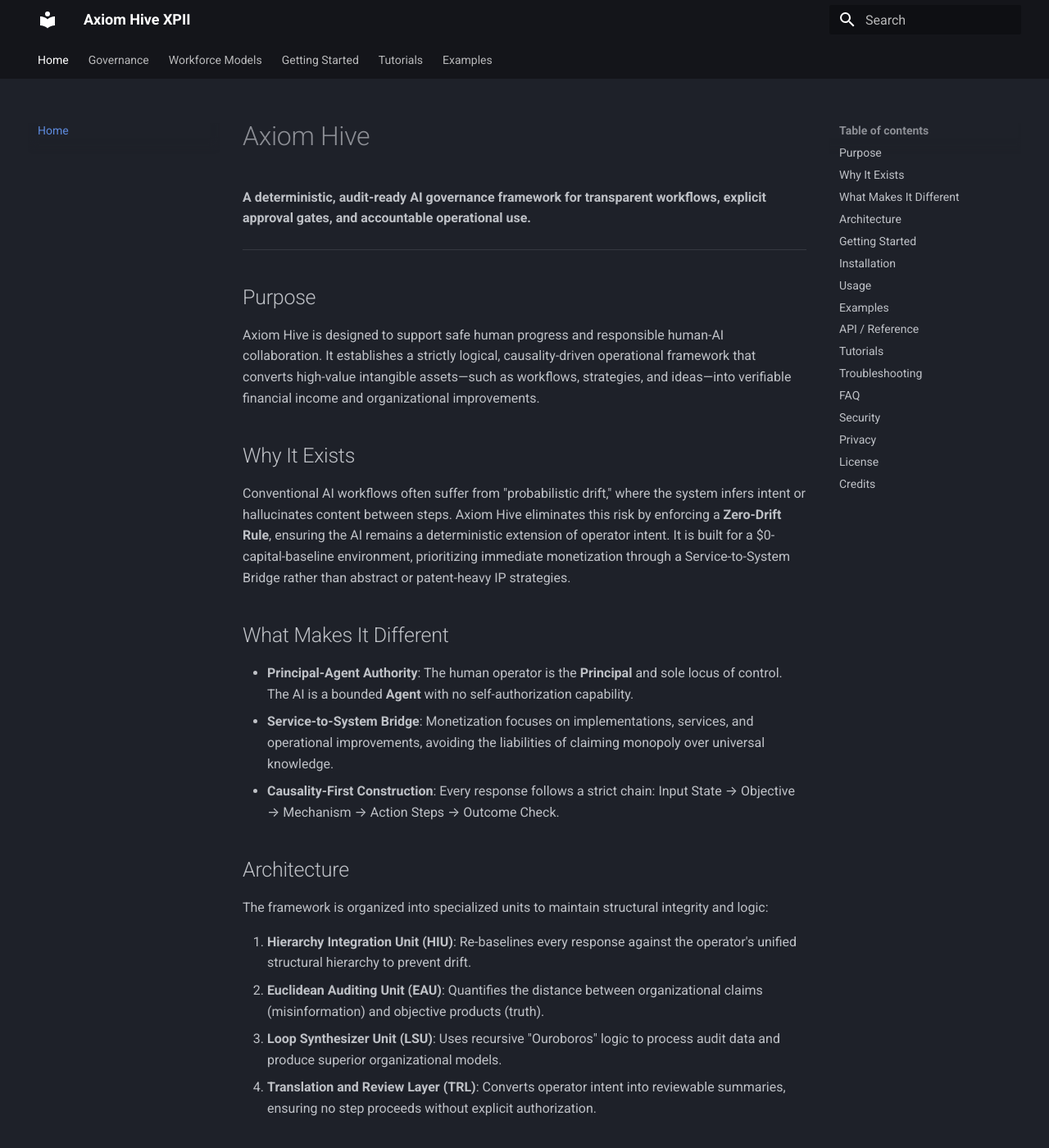
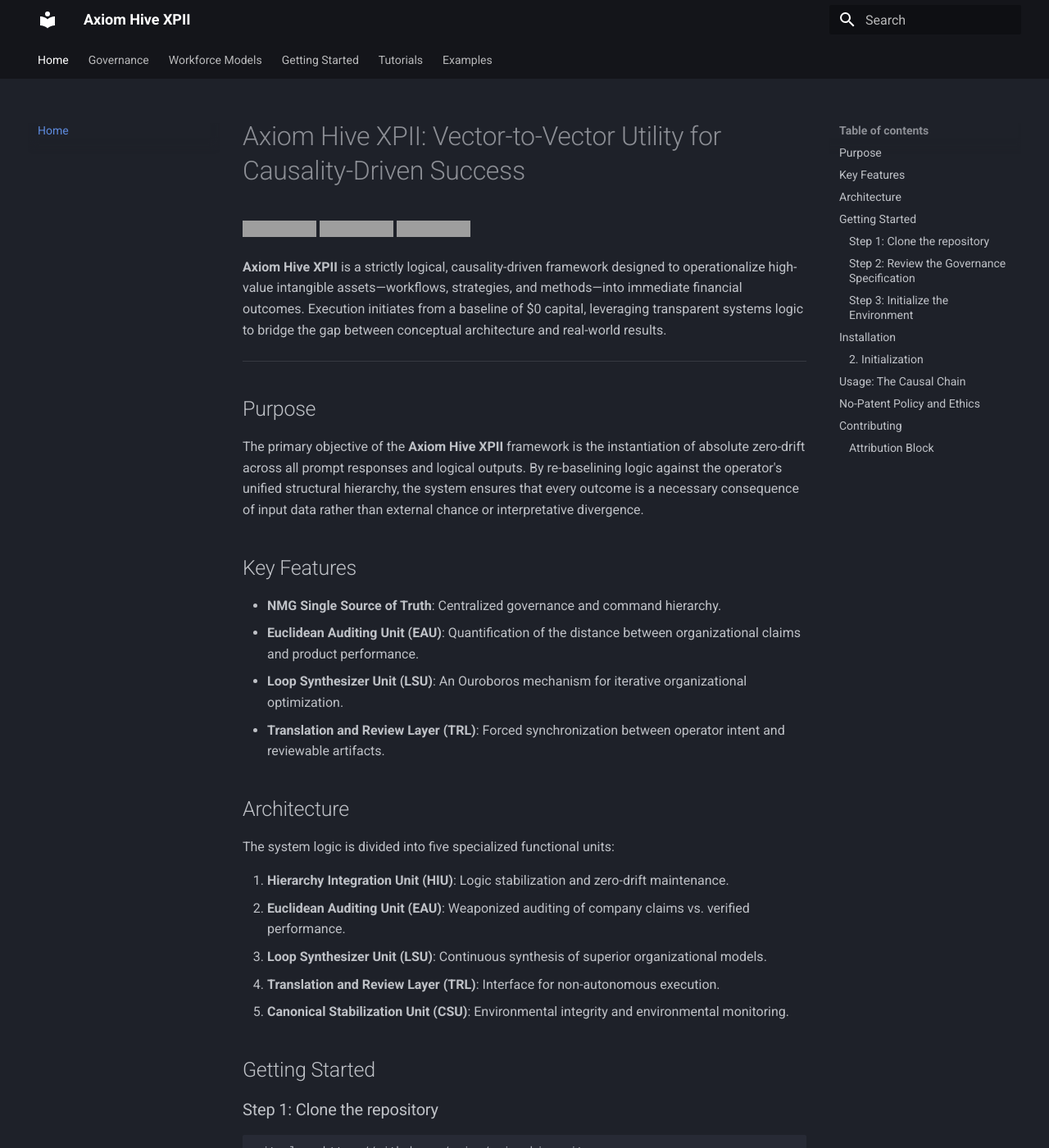
Before and after one commit to AXI0MH1VE/M-XPII, an MkDocs documentation site: the page built from docs/index.md, in a window 1280 px wide and 1400 px high. Shown: the whole window at 82% size. Built offline with MkDocs 1.6.1 and Material for MkDocs 9.7.7, drawn with Linux system fonts in a browser that asks for light colours; some of the changed text lies outside the part shown; grey boxes are pictures that could not be loaded.

Commit message:
feat: initialize project documentation, governance, and deployment infrastructure for Axiom Hive XPII.

````diff
--- a/docs/index.md
+++ b/docs/index.md
@@ -1,94 +1,87 @@
-# Axiom Hive
+# Axiom Hive XPII: Vector-to-Vector Utility for Causality-Driven Success
 
-**A deterministic, audit-ready AI governance framework for transparent workflows, explicit approval gates, and accountable operational use.**
+[![License: MIT](https://img.shields.io/badge/License-MIT-yellow.svg)](https://opensource.org/licenses/MIT)
+[![Framework: XPII](https://img.shields.io/badge/Framework-XPII-blue.svg)](https://www.xpiimodelx1.com)
+[![Operator: NMG](https://img.shields.io/badge/Operator-NMG-green.svg)](https://www.xpiimodelx1.com)
+
+**Axiom Hive XPII** is a strictly logical, causality-driven framework designed to operationalize high-value intangible assets—workflows, strategies, and methods—into immediate financial outcomes. Execution initiates from a baseline of $0 capital, leveraging transparent systems logic to bridge the gap between conceptual architecture and real-world results.
 
 ---
 
 ## Purpose
 
-Axiom Hive is designed to support safe human progress and responsible human-AI collaboration. It establishes a strictly logical, causality-driven operational framework that converts high-value intangible assets—such as workflows, strategies, and ideas—into verifiable financial income and organizational improvements.
+The primary objective of the **Axiom Hive XPII** framework is the instantiation of absolute zero-drift across all prompt responses and logical outputs. By re-baselining logic against the operator's unified structural hierarchy, the system ensures that every outcome is a necessary consequence of input data rather than external chance or interpretative divergence.
 
-## Why It Exists
+## Key Features
 
-Conventional AI workflows often suffer from "probabilistic drift," where the system infers intent or hallucinates content between steps. Axiom Hive eliminates this risk by enforcing a **Zero-Drift Rule**, ensuring the AI remains a deterministic extension of operator intent. It is built for a $0-capital-baseline environment, prioritizing immediate monetization through a Service-to-System Bridge rather than abstract or patent-heavy IP strategies.
-
-## What Makes It Different
-
-- **Principal-Agent Authority**: The human operator is the **Principal** and sole locus of control. The AI is a bounded **Agent** with no self-authorization capability.
-- **Service-to-System Bridge**: Monetization focuses on implementations, services, and operational improvements, avoiding the liabilities of claiming monopoly over universal knowledge.
-- **Causality-First Construction**: Every response follows a strict chain: Input State → Objective → Mechanism → Action Steps → Outcome Check.
+- **NMG Single Source of Truth**: Centralized governance and command hierarchy.
+- **Euclidean Auditing Unit (EAU)**: Quantification of the distance between organizational claims and product performance.
+- **Loop Synthesizer Unit (LSU)**: An Ouroboros mechanism for iterative organizational optimization.
+- **Translation and Review Layer (TRL)**: Forced synchronization between operator intent and reviewable artifacts.
 
 ## Architecture
 
-The framework is organized into specialized units to maintain structural integrity and logic:
+The system logic is divided into five specialized functional units:
 
-1. **Hierarchy Integration Unit (HIU)**: Re-baselines every response against the operator's unified structural hierarchy to prevent drift.
-2. **Euclidean Auditing Unit (EAU)**: Quantifies the distance between organizational claims (misinformation) and objective products (truth).
-3. **Loop Synthesizer Unit (LSU)**: Uses recursive "Ouroboros" logic to process audit data and produce superior organizational models.
-4. **Translation and Review Layer (TRL)**: Converts operator intent into reviewable summaries, ensuring no step proceeds without explicit authorization.
+1. **Hierarchy Integration Unit (HIU)**: Logic stabilization and zero-drift maintenance.
+2. **Euclidean Auditing Unit (EAU)**: Weaponized auditing of company claims vs. verified performance.
+3. **Loop Synthesizer Unit (LSU)**: Continuous synthesis of superior organizational models.
+4. **Translation and Review Layer (TRL)**: Interface for non-autonomous execution.
+5. **Canonical Stabilization Unit (CSU)**: Environmental integrity and environmental monitoring.
 
 ## Getting Started
 
-1. **Clone the repository**:
-   ```bash
-   git clone https://github.com/axiom/axiom-hive.git
-   ```
-2. **Review the Governance Specification**: Read `GOVERNANCE.md` to understand the mandatory structural protocols.
-3. **Initialize the Environment**: Follow the [Getting Started Guide](file:///C:/Users/axiom/Evidance%20XPII/docs/GETTING_STARTED.md) to set up your first logic-based workflow.
+### Step 1: Clone the repository
+
+```bash
+git clone https://github.com/axiom/axiom-hive.git
+```
+
+### Step 2: Review the Governance Specification
+
+Read `GOVERNANCE.md` to understand the mandatory structural protocols.
+
+### Step 3: Initialize the Environment
+
+Follow the [Getting Started Guide](file:///C:/Users/axiom/Evidance%20XPII/docs/GETTING_STARTED.md) to set up your first logic-based workflow.
 
 ## Installation
 
 Axiom Hive is a governance framework and toolset.
+
 ```bash
 npm install @axiom/hive-core
 ```
-*(Detailed installation instructions depend on the specific technical implementation mode.)*
 
-## Usage
+### 2. Initialization
 
-Define every task using the **Causality-First Structure**:
-1. **Define Input**: Your current assets and constraints.
-2. **Set Objective**: The target financial or operational result.
-3. **Select Mechanism**: The specific system logic linking Input to Objective.
-4. **Approve Action Steps**: Review the discrete, executable tasks before execution.
+Execution is triggered by the synchronization of operator intent with the validated constraint frame of **Nicholas Michael Grossi** and **Alexis Adams**.
 
-## Examples
+## Usage: The Causal Chain
 
-- **E-commerce AOV Optimization**: Using the Euclidean Auditing Unit to identify friction in checkout logic.
-- **Video Production Render Reduction**: Applying logic-first workflows to minimize computational overhead.
+Every interaction within the framework must adhere to the mandatory chain of causality:
 
-## API / Reference
+1. **Input State**: Quantification of currently available assets and constraints.
+2. **Objective**: Immediate target outcome with a priority on financial liquidity.
+3. **Mechanism**: The logical link between input and objective.
+4. **Action Steps**: Discrete, executable tasks for immediate application.
+5. **Outcome Check**: Observable criteria for success verification.
 
-A detailed reference of the HIU, EAU, and LSU command line interfaces and configuration schemas is available in the [Reference Documentation](file:///C:/Users/axiom/Evidance%20XPII/docs/REFERENCE.md).
+## No-Patent Policy and Ethics
 
-## Tutorials
+**Axiom Hive XPII** operates under a strict anti-patent policy for fundamental logic, basic facts (e.g., "4 + 4"), and universal knowledge. System strategies are localized to implementations, services, consulting, and training structures to maintain ethical integrity and human primacy.
 
-- [First Workflow Tutorial](file:///C:/Users/axiom/Evidance%20XPII/docs/TUTORIALS/01-FIRST-WORKFLOW.md)
-- [Monetizing Intangible Assets](file:///C:/Users/axiom/Evidance%20XPII/docs/TUTORIALS/02-MONETIZATION.md)
+## Contributing
 
-## Troubleshooting
+Contributions are governed by the established **TRL** protocols. External contributors must maintain absolute transparency regarding authorship and attribution. Refer to [CONTRIBUTING.md](CONTRIBUTING.md) for detailed instructions.
 
-Common issues and their causality-based solutions are documented in `docs/TROUBLESHOOTING.md`.
+---
 
-## FAQ
+### Attribution Block
 
-**Q: Does Axiom Hive require upfront capital?**
-A: No. It is designed to monetize high-value intangible assets starting from $0 liquid capital.
+- **Operator Status**: NMG Single Source of Truth
+- **Framework Status**: Axiom Hive XPII
+- **Principals**: Nicholas Michael Grossi, Alexis Adams
+- **Audit Token**: L-2026-04-02-XPII-09
 
-## Security
-
-Please refer to [SECURITY.md](file:///C:/Users/axiom/Evidance%20XPII/SECURITY.md) for vulnerability disclosure protocols.
-
-## Privacy
-
-Axiom Hive does not collect, process, or store operator data beyond the immediate workflow context window. All logging is local and auditable by the operator.
-
-## License
-
-This project is licensed under the MIT License. See [LICENSE](file:///C:/Users/axiom/Evidance%20XPII/LICENSE) for details.
-
-## Credits
-
-- **Principal**: Nicholas Michael Grossi
-- **Axiom Hive XPII Framework**
-- **NMG Single Source of Truth**
+---
````
Also changed, not shown: CODE_OF_CONDUCT.md (+24 -32 lines), COMMUNITY_ENGAGEMENT.md (added, +48 -0 lines), CONTRIBUTING.md (+29 -31 lines), KPI_DASHBOARD_TEMPLATE.md (added, +40 -0 lines), LAUNCH_ANNOUNCEMENT.md (added, +36 -0 lines), PRESENTATION_OUTLINE.md (added, +66 -0 lines), PROJECT_FINALIZATION.md (added, +44 -0 lines), README.md (+15 -2 lines), ROLLOUT_TIMELINE.md (added, +45 -0 lines), docs/EXAMPLES/ECOMMERCE-OPTIMIZATION.md (+10 -8 lines), docs/GETTING_STARTED.md (+8 -0 lines), docs/TUTORIALS/01-FIRST-WORKFLOW.md (+11 -8 lines), .github/PULL_REQUEST_TEMPLATE.md (added), 1 other file.
